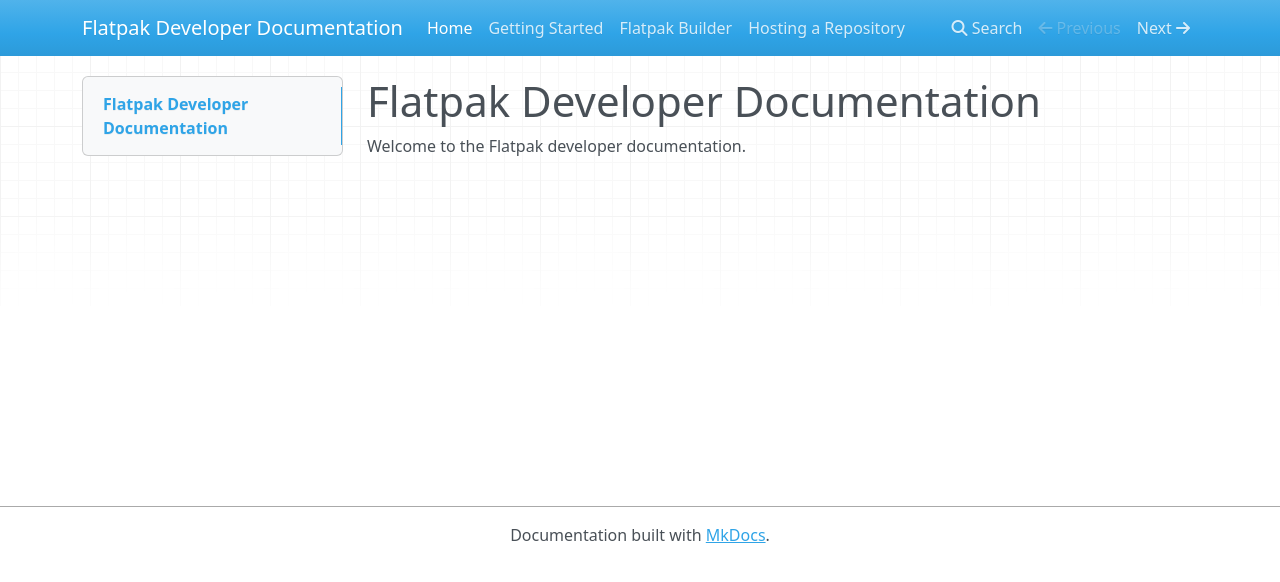
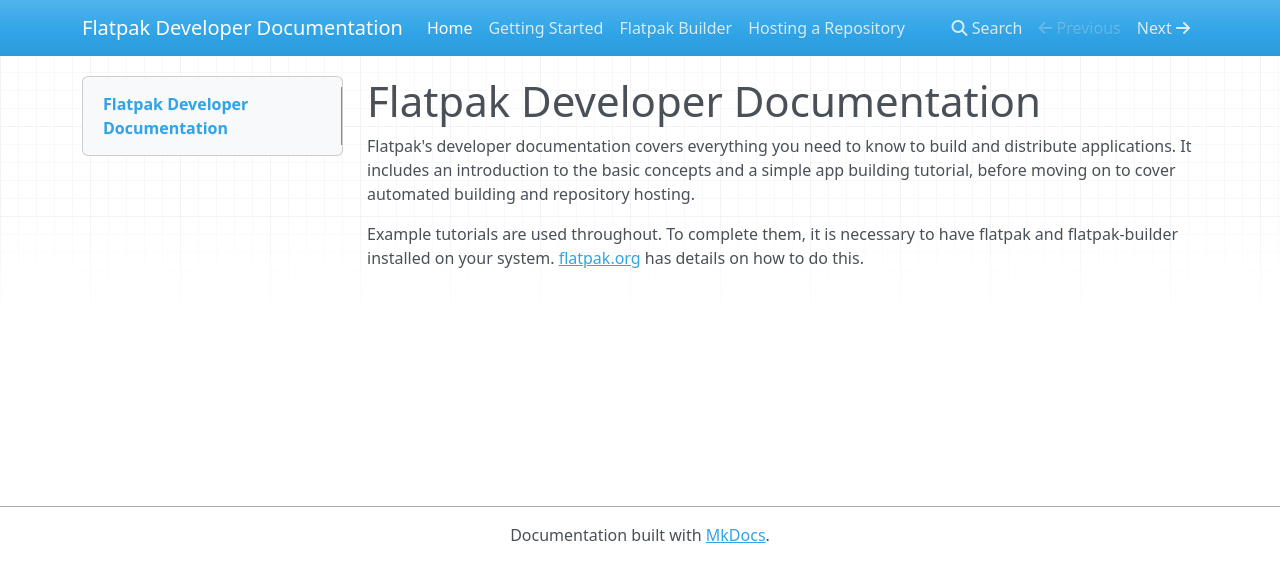
Before and after one commit to allanday/flatpak-docs, an MkDocs documentation site: the page built from docs/index.md, in a window 1280 px wide. Shown: the top 582 px of the page. Built offline with MkDocs 1.6.1, drawn with Linux system fonts in a browser that asks for light colours; nearby versions of some CDN libraries; old or Windows-style settings are respelled for this version of MkDocs.

Commit message:
move the intro

```diff
--- a/docs/index.md
+++ b/docs/index.md
@@ -1,3 +1,5 @@
 # Flatpak Developer Documentation
 
-Welcome to the Flatpak developer documentation.
+Flatpak's developer documentation covers everything you need to know to build and distribute applications. It includes an introduction to the basic concepts and a simple app building tutorial, before moving on to cover automated building and repository hosting.
+
+Example tutorials are used throughout. To complete them, it is necessary to have flatpak and flatpak-builder installed on your system. [flatpak.org](http://flatpak.org/getting.html) has details on how to do this.
```
Also changed, not shown: docs/getting-started.md (+1 -3 lines).
